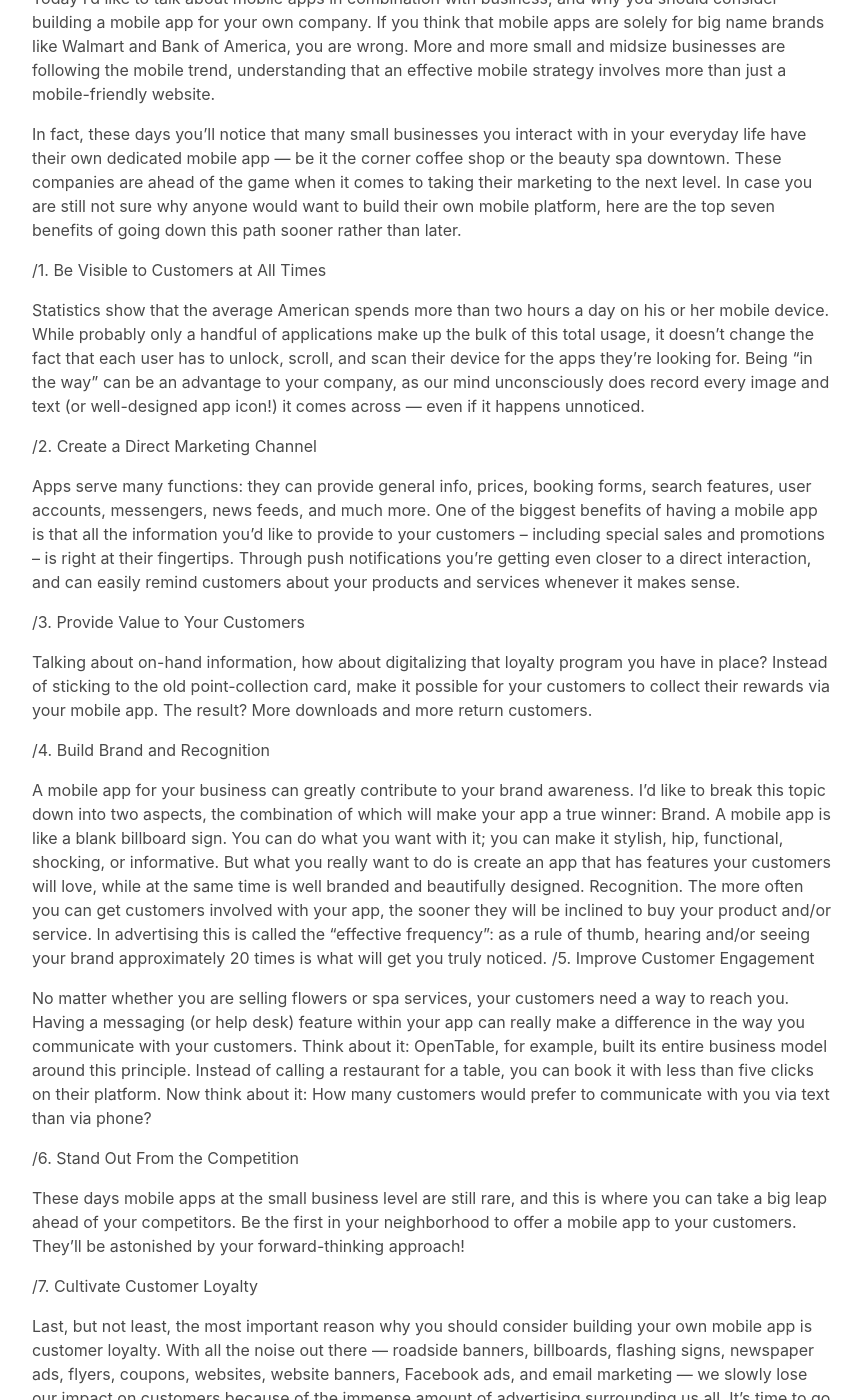
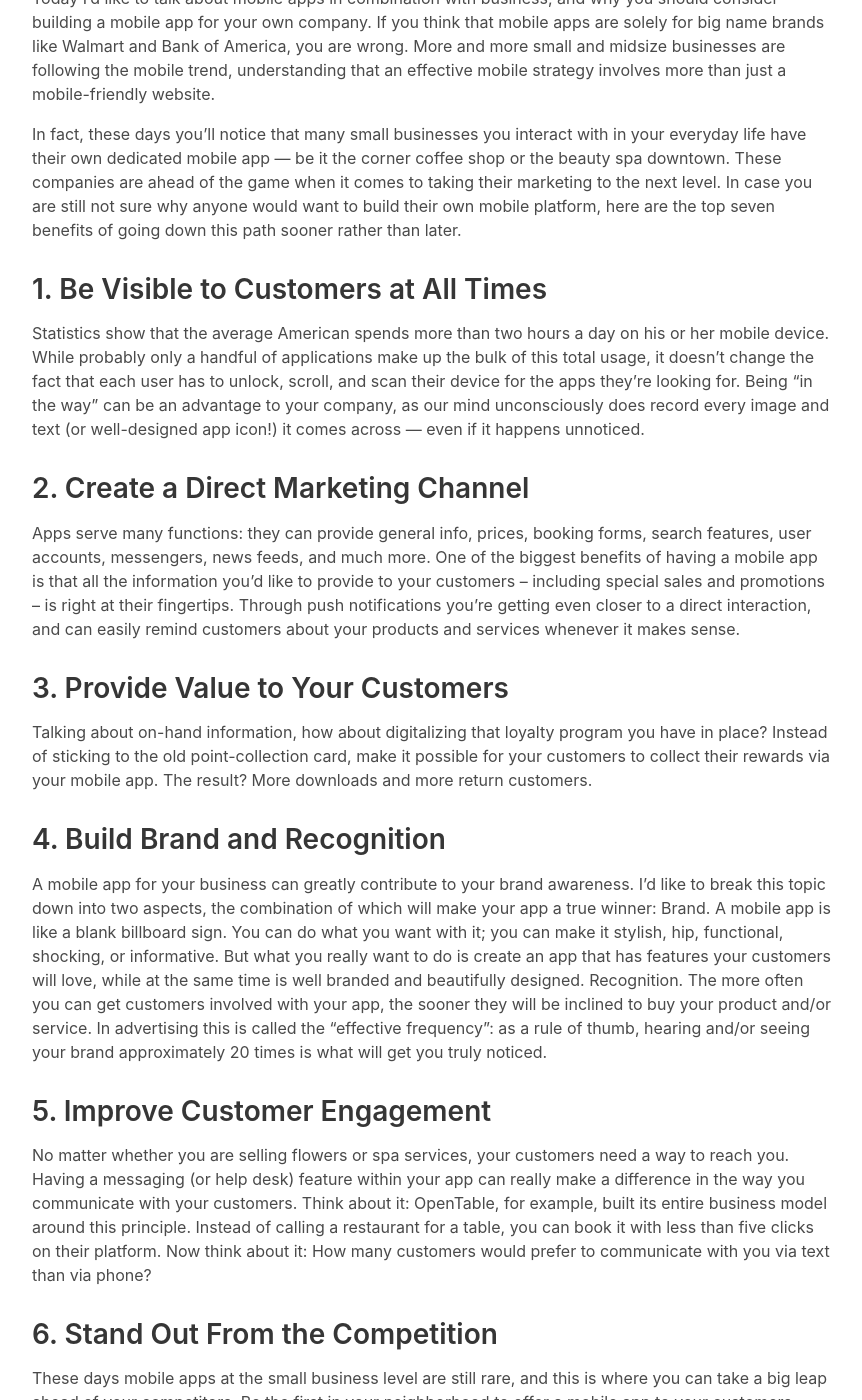
Before and after one commit to scannedmedia/scannedmedia, a Jekyll site: the page built from _posts/2018-08-30-7-reasons-why-your-business-needs-a-mobile-app.markdown, in a window 1280 px wide and 1400 px high, scrolled down 759 px. Shown: the whole window, without its empty margins (208-1070 px from the left). Built offline with Jekyll 4.4.1, drawn with Linux system fonts in a browser that asks for light colours; nearby versions of some CDN libraries; some of the changed text lies outside the part shown.

Commit message:
Updated 7 Reasons Why Your Business Needs A Mobile App

```diff
--- a/_posts/2018-08-30-7-reasons-why-your-business-needs-a-mobile-app.markdown
+++ b/_posts/2018-08-30-7-reasons-why-your-business-needs-a-mobile-app.markdown
@@ -12,33 +12,34 @@
 In fact, these days you’ll notice that many small businesses you interact with in your everyday life have their own dedicated mobile app — be it the corner coffee shop or the beauty spa downtown. These companies are ahead of the game when it comes to taking their marketing to the next level.
 In case you are still not sure why anyone would want to build their own mobile platform, here are the top seven benefits of going down this path sooner rather than later.
 
-/1. Be Visible to Customers at All Times
+## 1. Be Visible to Customers at All Times
 
 Statistics show that the average American spends more than two hours a day on his or her mobile device. While probably only a handful of applications make up the bulk of this total usage, it doesn’t change the fact that each user has to unlock, scroll, and scan their device for the apps they’re looking for. Being “in the way” can be an advantage to your company, as our mind unconsciously does record every image and text (or well-designed app icon!) it comes across — even if it happens unnoticed.
 
-/2. Create a Direct Marketing Channel
+## 2. Create a Direct Marketing Channel
 
 Apps serve many functions: they can provide general info, prices, booking forms, search features, user accounts, messengers, news feeds, and much more.
 One of the biggest benefits of having a mobile app is that all the information you’d like to provide to your customers – including special sales and promotions – is right at their fingertips. Through push notifications you’re getting even closer to a direct interaction, and can easily remind customers about your products and services whenever it makes sense.
 
-/3. Provide Value to Your Customers
+## 3. Provide Value to Your Customers
 
 Talking about on-hand information, how about digitalizing that loyalty program you have in place? Instead of sticking to the old point-collection card, make it possible for your customers to collect their rewards via your mobile app. The result? More downloads and more return customers.
 
-/4. Build Brand and Recognition
+## 4. Build Brand and Recognition
 
 A mobile app for your business can greatly contribute to your brand awareness. I’d like to break this topic down into two aspects, the combination of which will make your app a true winner:
 Brand. A mobile app is like a blank billboard sign. You can do what you want with it; you can make it stylish, hip, functional, shocking, or informative. But what you really want to do is create an app that has features your customers will love, while at the same time is well branded and beautifully designed.
 Recognition. The more often you can get customers involved with your app, the sooner they will be inclined to buy your product and/or service. In advertising this is called the “effective frequency”: as a rule of thumb, hearing and/or seeing your brand approximately 20 times is what will get you truly noticed.
-/5. Improve Customer Engagement
+
+## 5. Improve Customer Engagement
 
 No matter whether you are selling flowers or spa services, your customers need a way to reach you. Having a messaging (or help desk) feature within your app can really make a difference in the way you communicate with your customers. Think about it: OpenTable, for example, built its entire business model around this principle. Instead of calling a restaurant for a table, you can book it with less than five clicks on their platform. Now think about it: How many customers would prefer to communicate with you via text than via phone?
 
-/6. Stand Out From the Competition
+## 6. Stand Out From the Competition
 
 These days mobile apps at the small business level are still rare, and this is where you can take a big leap ahead of your competitors. Be the first in your neighborhood to offer a mobile app to your customers. They’ll be astonished by your forward-thinking approach!
 
-/7. Cultivate Customer Loyalty
+## 7. Cultivate Customer Loyalty
 
 Last, but not least, the most important reason why you should consider building your own mobile app is customer loyalty. With all the noise out there — roadside banners, billboards, flashing signs, newspaper ads, flyers, coupons, websites, website banners, Facebook ads, and email marketing — we slowly lose our impact on customers because of the immense amount of advertising surrounding us all. It’s time to go back to making a true and sincere connection with your customers, and making them a loyal lover of your product and/or service. I am not saying a mobile app is going to save your business, but it can be a way of staying closer to your customers, and being just a “fingertip” away at all times.
 
```
